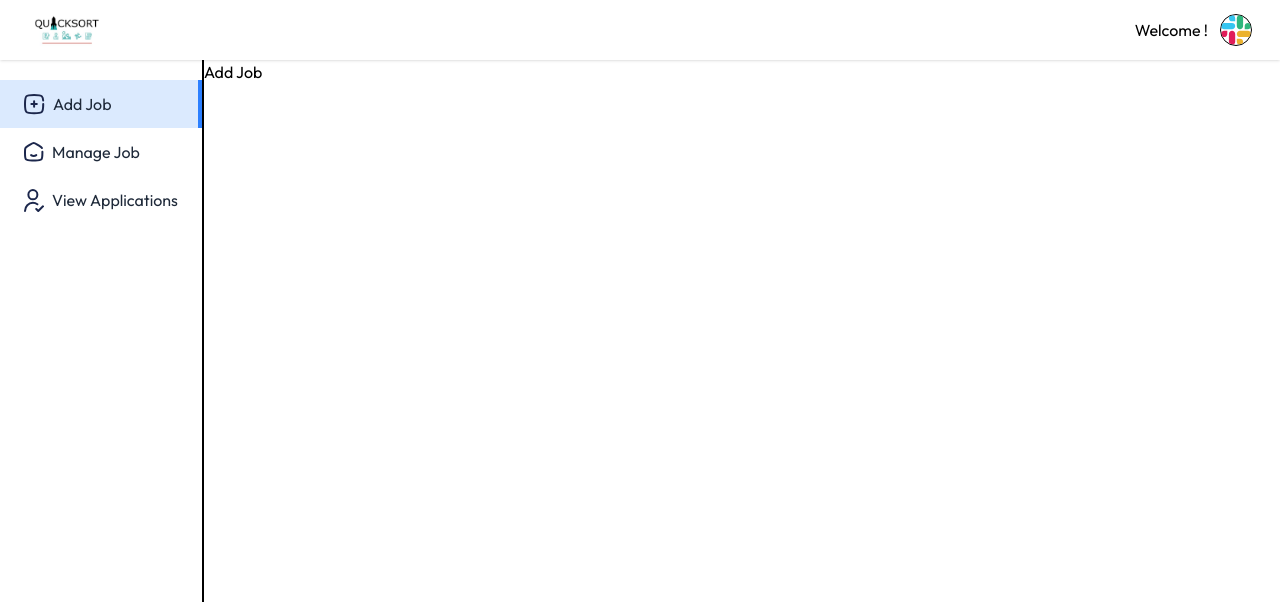
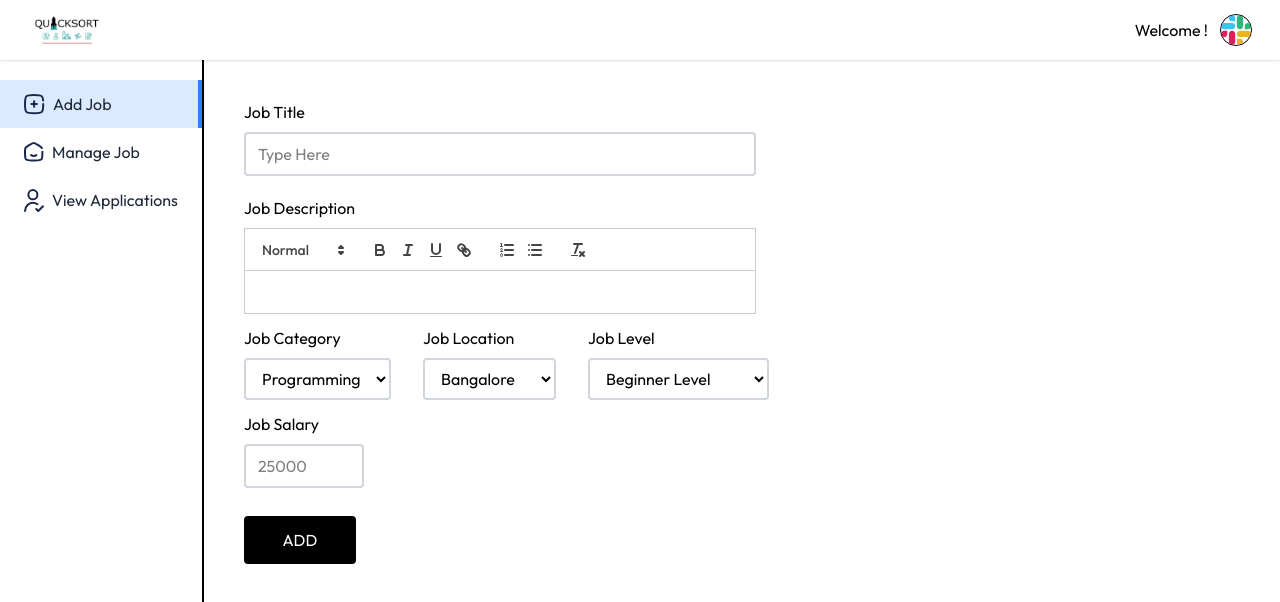
Before and after one commit to sourabhchalke/JOB-PORTAL, a React (Vite) app in the folder client/: page /dashboard/add-job in a window 1280 px wide. Shown: the top 602 px of the page. Built offline with nearby package versions, Linux system fonts and the light colour scheme.

Commit message:
Add Job page created where recruiter can add job description

```diff
--- a/client/src/pages/AddJob.jsx
+++ b/client/src/pages/AddJob.jsx
@@ -1,10 +1,79 @@
-import React from 'react'
+import React, { useState,useRef, useEffect } from 'react'
+import Quill from 'quill';
+import { JobCategories, JobLocations } from '../assets/assets';
 
 const AddJob = () => {
+
+    const [title,setTitle]=useState('');
+    const [location,setLocation]=useState('Mumbai');
+    const [category,setCategory]=useState('');
+    const [level,setLevel]=useState('');
+    const [salary,setSalary]=useState('');
+
+    const editorRef = useRef(null);
+    const quillRef = useRef(null);
+
+
+    useEffect(()=>{
+        // Initiate Quill only once
+        if(!quillRef.current && editorRef.current){
+            quillRef.current = new Quill(editorRef.current,{
+                theme:"snow",
+            })
+        }
+    },[])
+
   return (
-    <div>
-      Add Job
-    </div>
+
+    <form className='container flex flex-col p-4 md:p-10 w-full items-start gap-3' action="">
+        <div className='w-full'>
+            <p className='mb-2'>Job Title</p>
+            <input type="text" placeholder='Type Here' onChange={e=>setTitle(e.target.value)} value={title} required className='w-full max-w-lg px-3 py-2 border-2 border-gray-300 rounded'/>
+        </div>
+
+        <div className='w-full max-w-lg'>
+            <p className='my-2'>Job Description</p>
+            <div ref={editorRef}>
+
+            </div>
+        </div>
+
+        <div className='flex flex-col sm:flex-row gap-2 w-full sm:gap-8'>
+            <div>
+                <p className='mb-2'>Job Category</p>
+                <select className='w-full px-3 py-2 border-2 border-gray-300 rounded' onChange={e=>setCategory(e.target.value)}>
+                    {JobCategories.map((category,index)=>(
+                        <option key={index} value={category}>{category}</option>
+                    ))}
+                </select>
+            </div>
+            <div>
+                <p className='mb-2'>Job Location</p>
+                <select className='w-full px-3 py-2 border-2 border-gray-300 rounded' onChange={e=>setLocation(e.target.value)}>
+                    {JobLocations.map((location,index)=>(
+                        <option key={index} value={location}>{location}</option>
+                    ))}
+                </select>
+            </div>
+            <div>
+                <p className='mb-2'>Job Level</p>
+                <select className='w-full px-3 py-2 border-2 border-gray-300 rounded' onChange={e=>setLevel(e.target.value)}>
+                    <option value="Beginner Level">Beginner Level</option>
+                    <option value="Intermediate Level">Intermediate Level</option>
+                    <option value="Senior Level">Senior Level</option>
+                </select>
+            </div>
+        </div>
+
+        <div>
+            <p className='mb-2'>Job Salary</p>
+            <input min={0} className='w-full px-3 py-2 border-2 border-gray-300 rounded sm:w-30' onChange={e=>setSalary(e.target.value)} type='Number' placeholder='25000'/>
+        </div>
+
+    <button className='w-28 py-3 mt-4 bg-black text-white rounded'>ADD</button>
+
+    </form>
+
   )
 }
 
```
